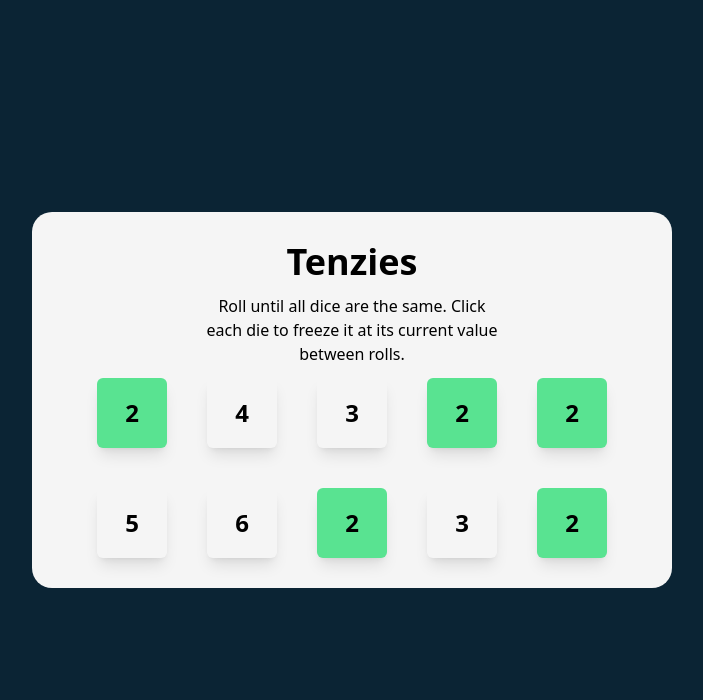
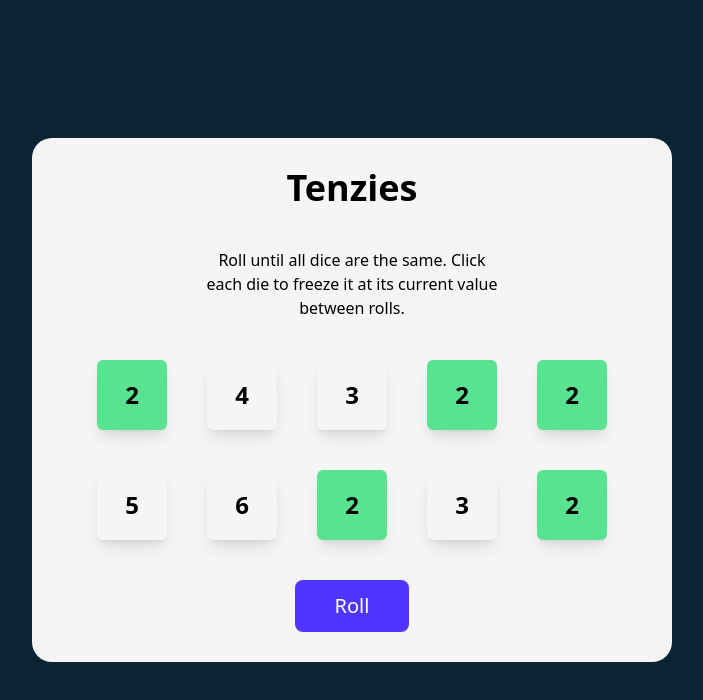
Before and after one commit to KevinRebakure/Tenzies-Game, a React (Vite) app: page / in a window 1280 px wide. Shown: the top 700 px of the page, without its empty margins (288-991 px from the left). Built offline with nearby package versions, Linux system fonts and the light colour scheme.

Commit message:
roll button component

```diff
--- a/src/App.jsx
+++ b/src/App.jsx
@@ -1,11 +1,12 @@
 import Dice from "./components/Dice";
 import Header from "./components/Header";
+import Roll from "./components/Roll";
 
 export default function App() {
   return (
     <>
       <div className="relative flex h-[100vh] w-full items-center justify-center bg-[#0B2434]">
-        <div className="w-[640px] space-y-3 rounded-[20px] bg-[#F5F5F5] p-[30px]">
+        <div className="space-y-10 w-[640px] rounded-[20px] bg-[#F5F5F5] p-[30px]">
           <Header />
           <div className="flex w-full flex-wrap gap-10 justify-center">
             <Dice hold={true} number={2}/>
@@ -19,6 +20,7 @@ export default function App() {
             <Dice hold={false} number={3}/>
             <Dice hold={true} number={2}/>
           </div>
+          <Roll />
         </div>
       </div>
     </>
--- /dev/null
+++ b/src/components/Roll.jsx
@@ -0,0 +1,3 @@
+export default function Roll() {
+    return <button className="mx-auto block bg-[#5035FF] text-white text-xl font-medium py-3 px-10 rounded-lg">Roll</button>;
+}
```
